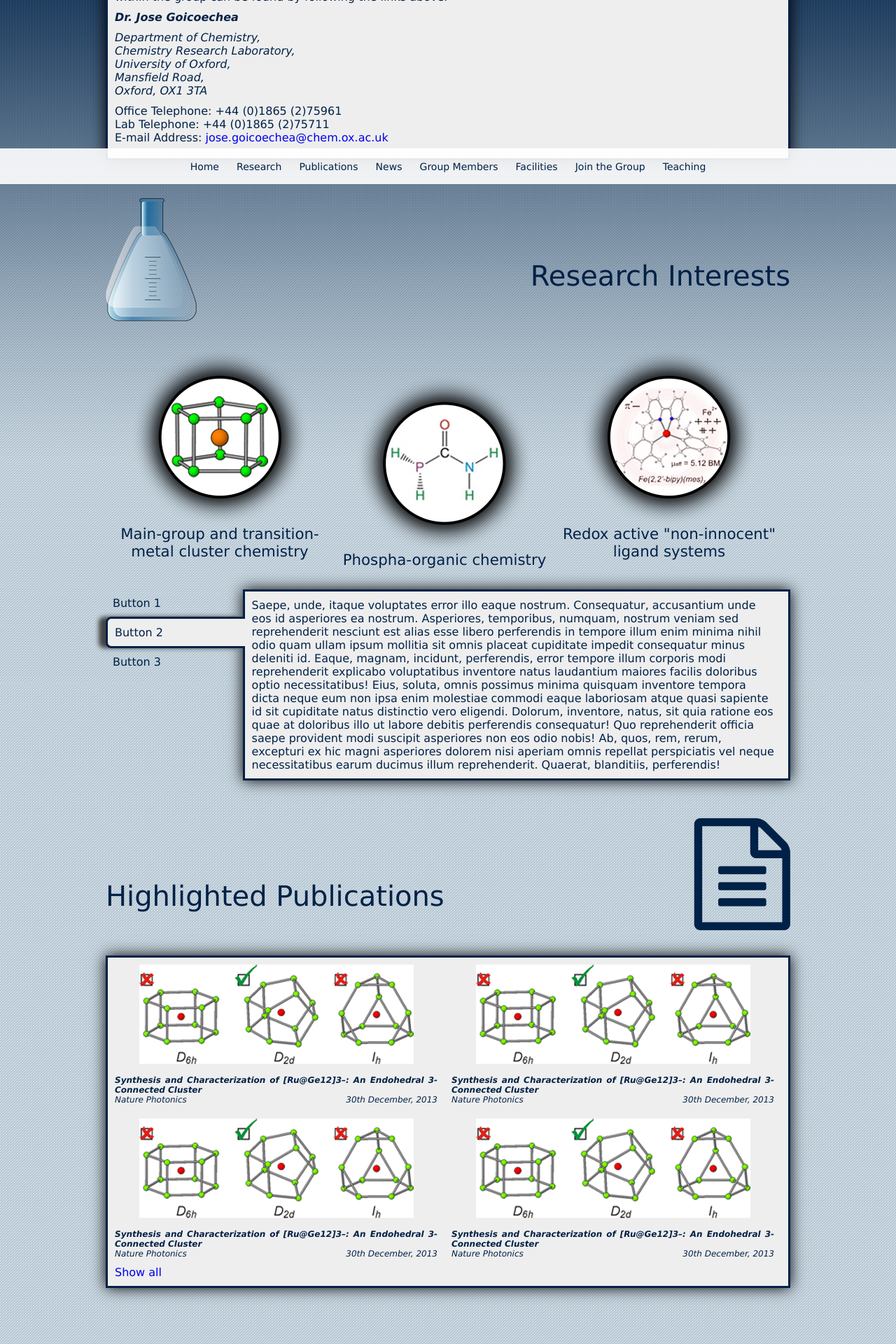
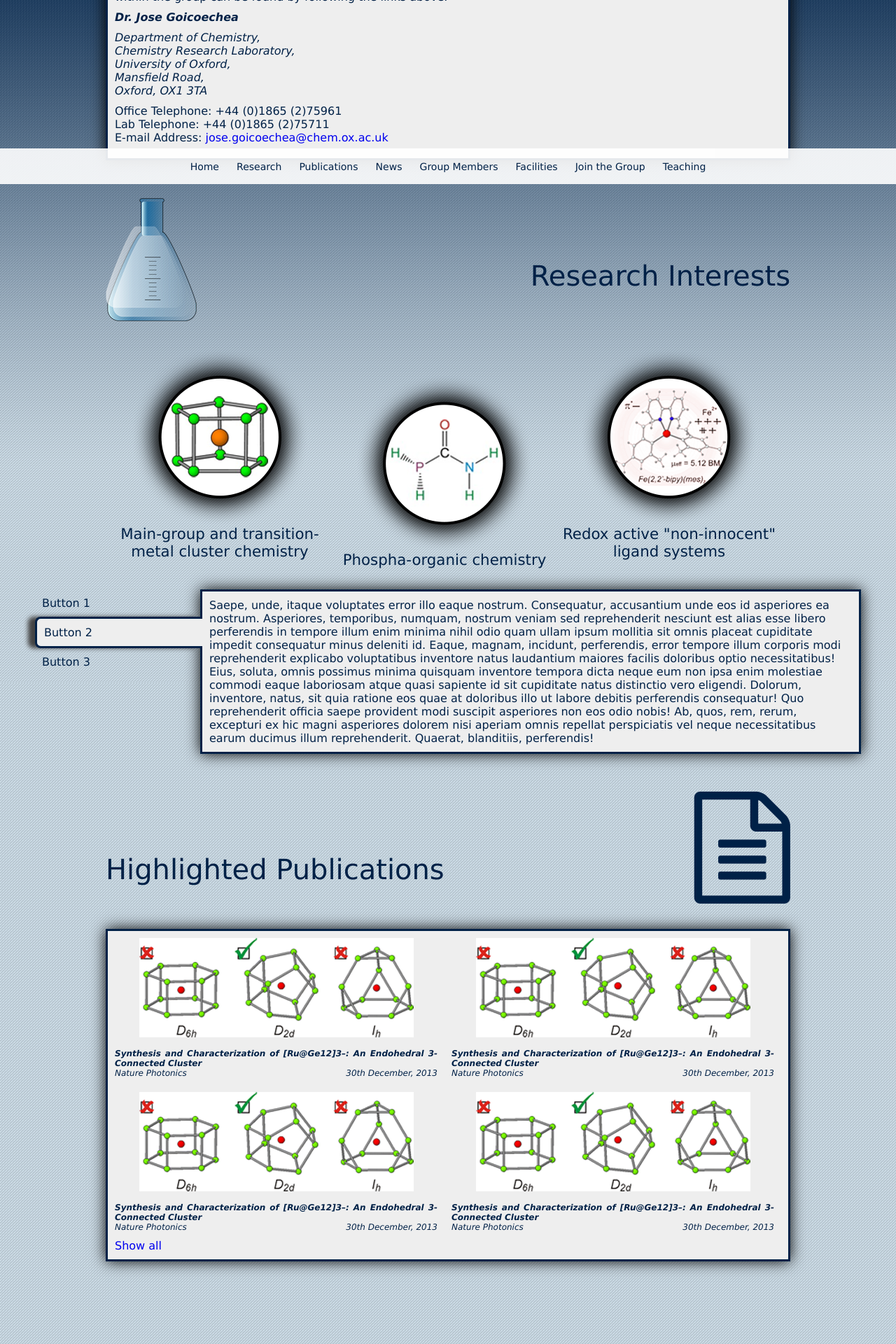
Before and after one commit to bayners123/bayners123, a Jekyll site: the page built from index.md, in a window 1280 px wide. Shown: the part 688-2608 px from the top of the page at 70% size. Built offline with Jekyll 4.4.1, drawn with Linux system fonts in a browser that asks for light colours; nearby versions of some CDN libraries.

Commit message:
Wider tabgroup

```diff
--- a/_layouts/default.html
+++ b/_layouts/default.html
@@ -90,7 +90,7 @@
 
         </section>
 
-        <section id="temp" data-menu-offset="-46" class="tabgroup grid">
+        <section id="temp" data-menu-offset="-46" class="tabgroup grid wider">
 
             <ul class="unit w-1-5 tabmenu no-gutters">
                 <li><a href="#">Button 1</a></li>
```
